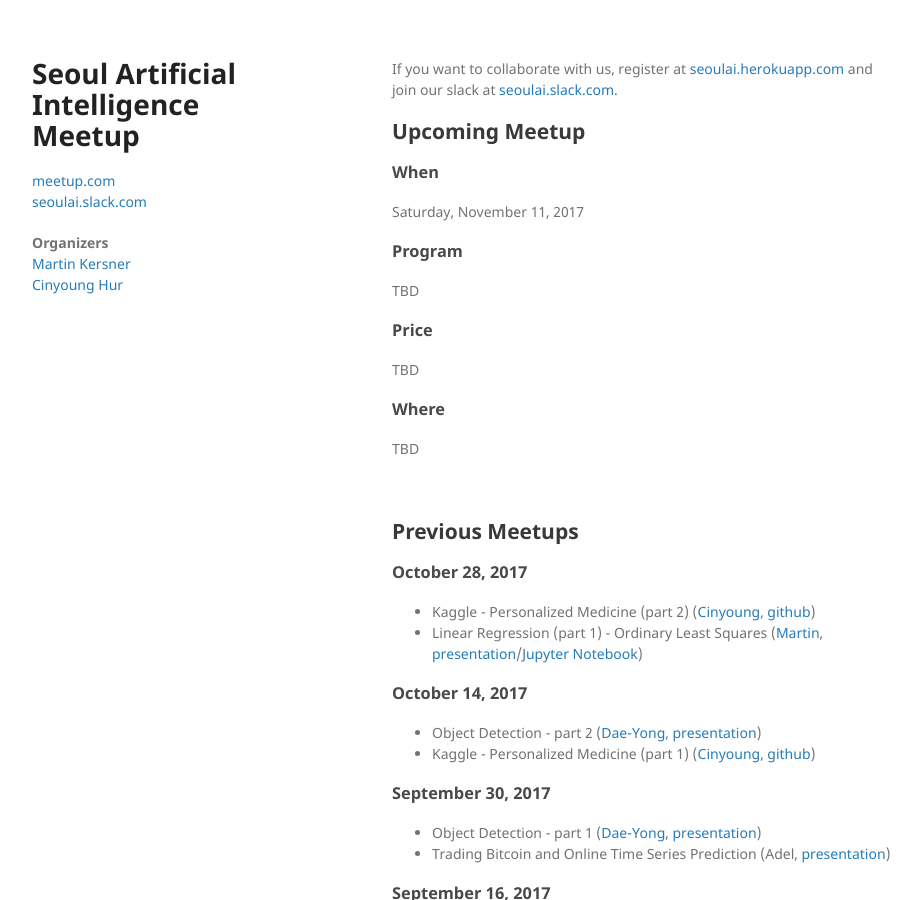
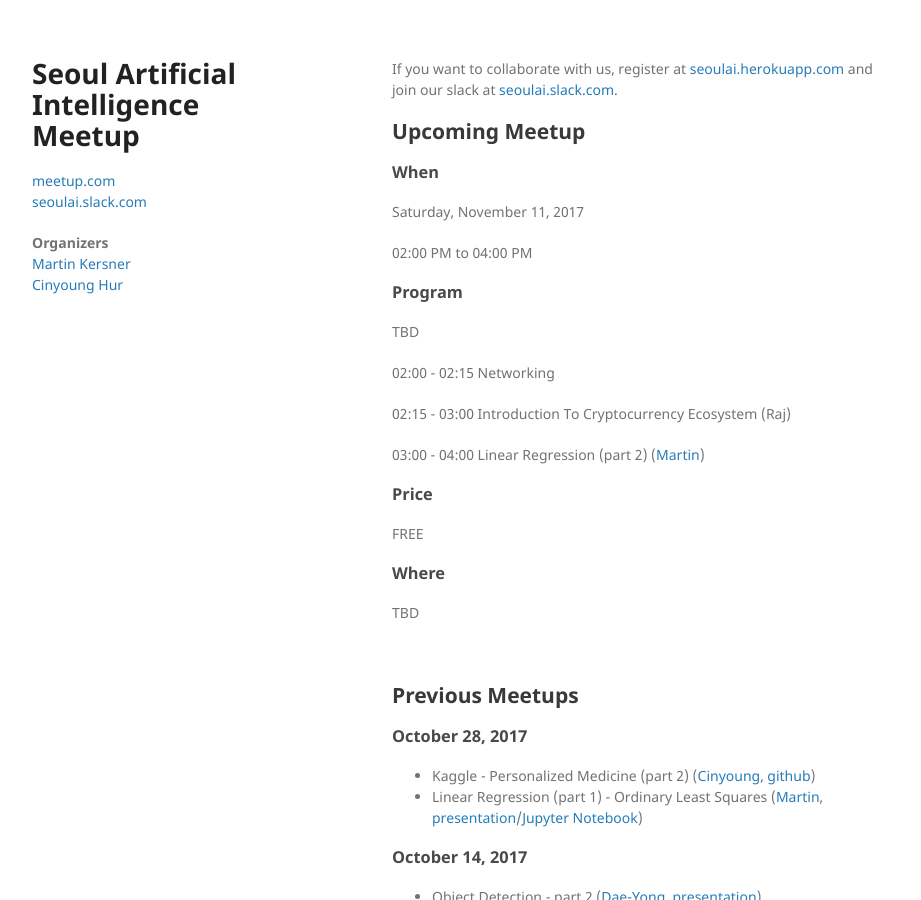
Before and after one commit to martinkersner/seoul-artificial-intelligence-meetup, a Jekyll site: the page built from docs/index.md, in a window 1280 px wide and 900 px high. Shown: the whole window, without its empty margins (178-1099 px from the left). Built offline with Jekyll 4.4.1, drawn with Linux system fonts in a browser that asks for light colours; the repository's description, which GitHub fills in, is left out.

Commit message:
Program for meetup on November 11

```diff
--- a/docs/index.md
+++ b/docs/index.md
@@ -8,22 +8,22 @@
 ### When
 Saturday, November 11, 2017
 
-<!--02:00 PM to 04:00 PM-->
+02:00 PM to 04:00 PM
 <!-- 10:00 AM to 12:00 PM -->
 
 ### Program
 TBD
 
-<!--02:00 - 02:15 Networking-->
+02:00 - 02:15 Networking
 
-<!--02:15 - 03:00 Kaggle - Personalized Medicine (part 2) ([Cinyoung](members/cinyoung))-->
+02:15 - 03:00 Introduction To Cryptocurrency Ecosystem (Raj)
 
-<!--03:00 - 04:00 Linear Regression (part 1) - Ordinary Least Squares ([Martin](members/martin))-->
+03:00 - 04:00 Linear Regression (part 2) ([Martin](members/martin))
 
 
 ### Price
-<!--FREE-->
-TBD
+FREE
+<!--TBD-->
 <!-- KRW 5,000 -->
 
 ### Where
```
